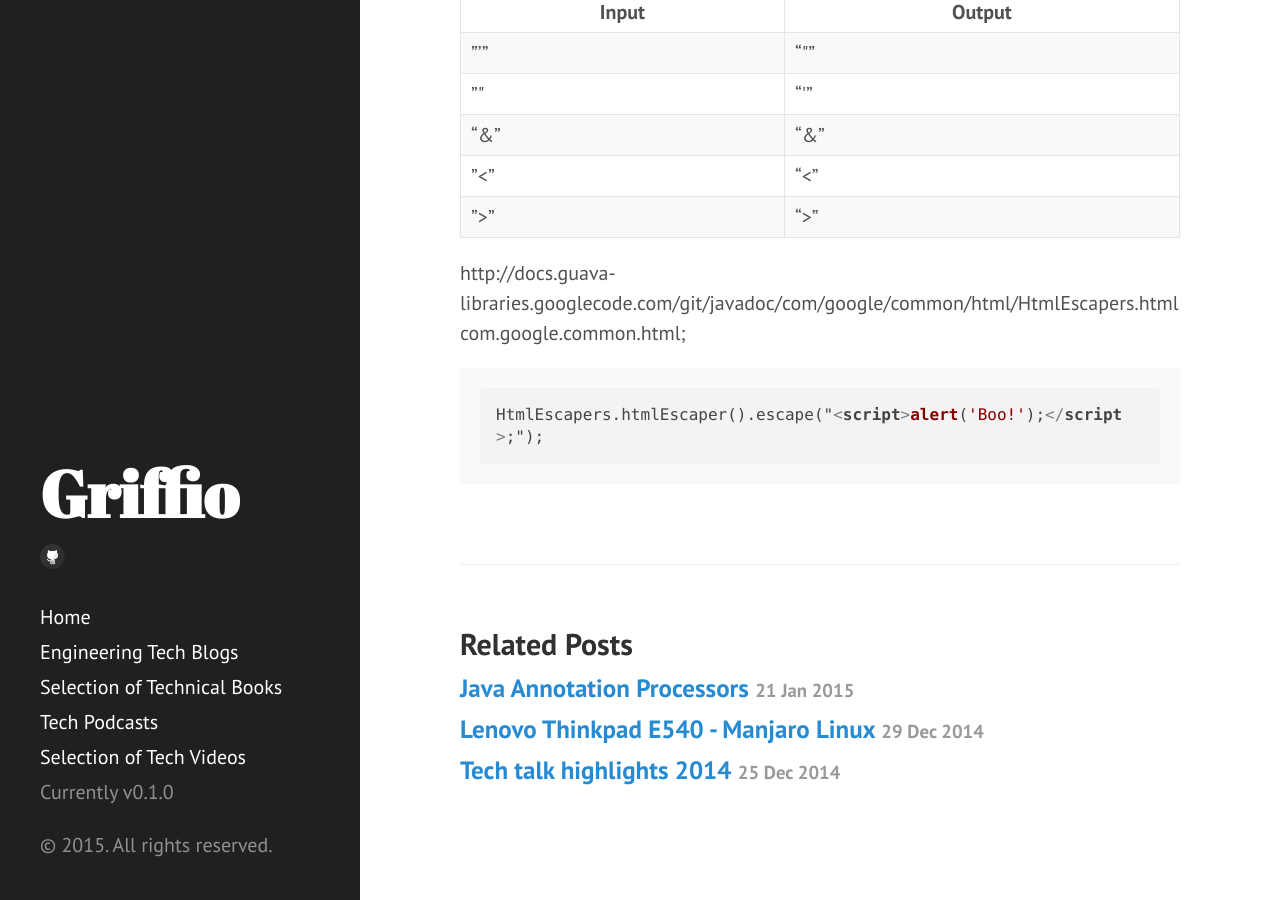
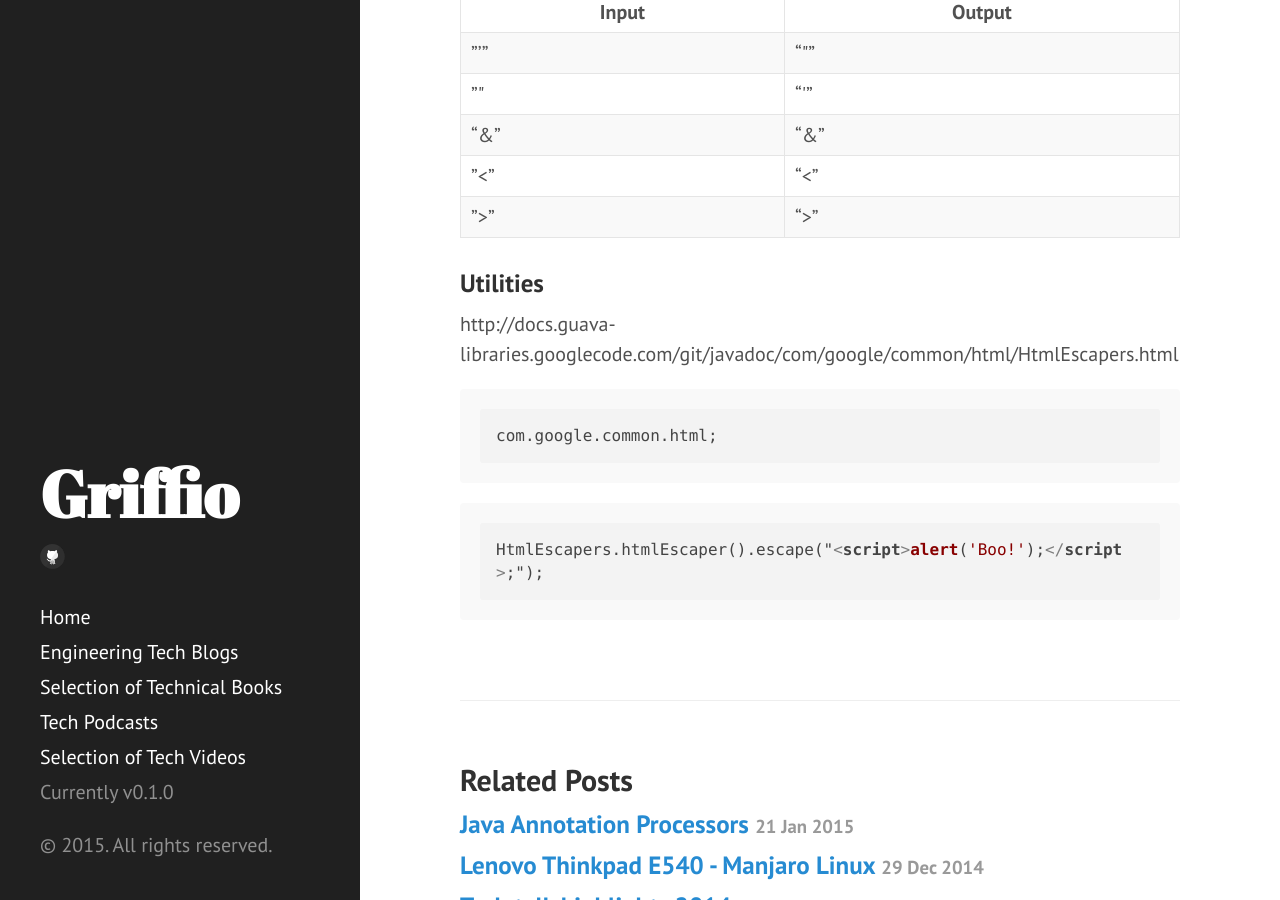
Before and after one commit to griffio/griffio.github.io, a Jekyll site: the page built from _posts/2015-02-12-Html-Sanitising.md, in a window 1280 px wide and 900 px high, scrolled down 1244 px. Built offline with Jekyll 4.4.1, drawn with Linux system fonts in a browser that asks for light colours; nearby versions of some CDN libraries.

Commit message:
Update 2015-02-12-Html-Sanitising.md

```diff
--- a/_posts/2015-02-12-Html-Sanitising.md
+++ b/_posts/2015-02-12-Html-Sanitising.md
@@ -22,6 +22,7 @@ e.g A movie that over-dubs a swear word for TV release. e.g Ghostbusters
 ---
 
 [Html Sanitizer](https://www.owasp.org/index.php/OWASP_Java_HTML_Sanitizer_Project#tab=Main)
+
 ~~~ java
 PolicyFactory policy = new HtmlPolicyBuilder()
    .allowElements("p")
@@ -49,8 +50,14 @@ Html Escaping only uses the following five ASCII characters ("&apos;" is not def
 | "<"   | "&lt;"   |
 | ">"   | "&gt;"   |
 
+
+### Utilities
+
 http://docs.guava-libraries.googlecode.com/git/javadoc/com/google/common/html/HtmlEscapers.html
+
+~~~
 com.google.common.html;
+~~~
 
 ~~~ javascript
 HtmlEscapers.htmlEscaper().escape("<script>alert('Boo!');</script>;");
```
